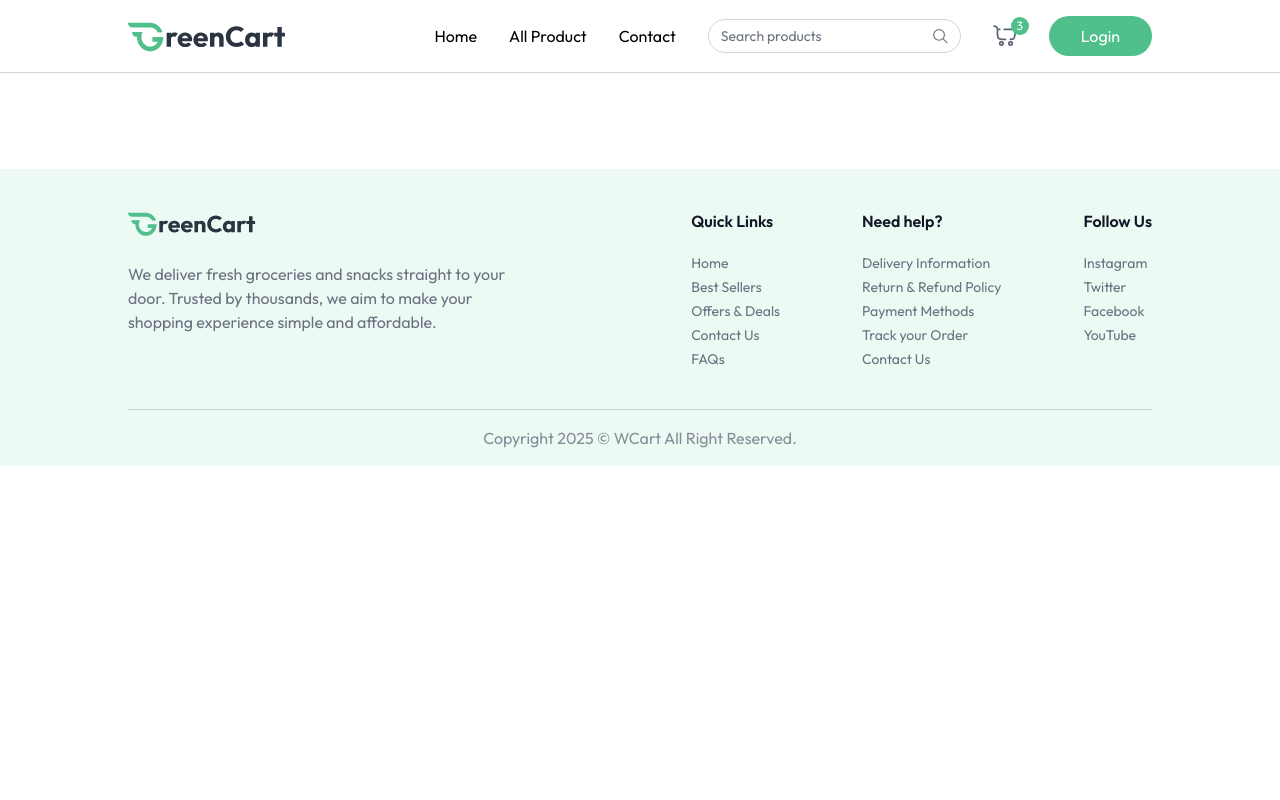
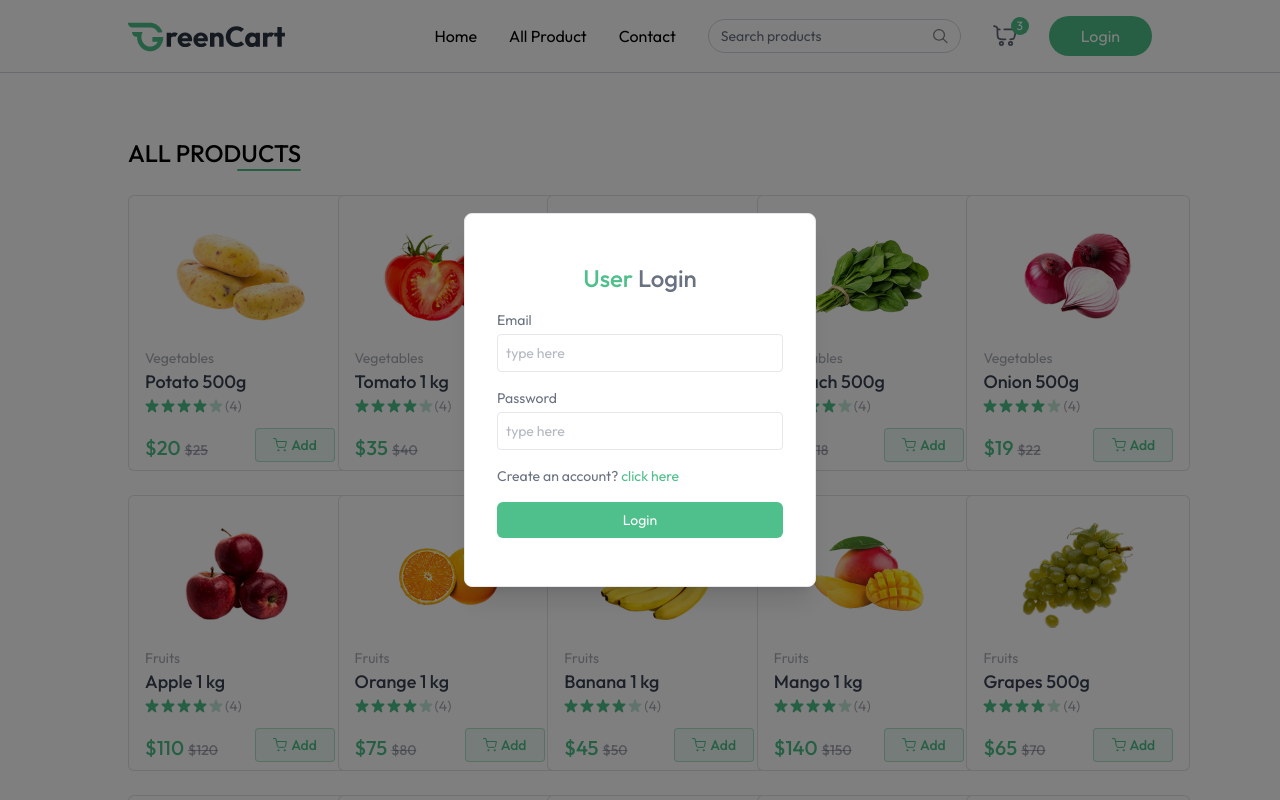
Before and after one commit to MinZexing/WCart, a React (Vite) app in the folder client/: page /products in a window 1280 px wide. Both pictures are taken after a click on the button "Login". Shown: the top 800 px of the page. Built offline with nearby package versions, Linux system fonts and the light colour scheme.

Commit message:
create login and signup component for the frontend

```diff
--- a/client/src/App.jsx
+++ b/client/src/App.jsx
@@ -3,13 +3,18 @@
 import Home from "./pages/Home";
 import { Toaster } from "react-hot-toast";
 import Footer from "./components/Footer";
+import { useAppContext } from "./context/AppContext";
+import Login from "./components/Login";
+import AllProducts from "./pages/AllProducts";
 
 function App() {
   const isSellerPath = useLocation().pathname.includes("seller");
+  const { showUserLogin } = useAppContext();
 
   return (
     <div>
       {isSellerPath ? null : <Navbar />}
+      {showUserLogin ? <Login /> : null}
 
       <Toaster />
       <div
@@ -17,6 +22,7 @@
       >
         <Routes>
           <Route path="/" element={<Home />} />
+          <Route path="/products" element={<AllProducts />} />
         </Routes>
       </div>
       {!isSellerPath && <Footer />}
--- /dev/null
+++ b/client/src/components/Login.jsx
@@ -0,0 +1,100 @@
+import { useState } from "react";
+import { useAppContext } from "../context/AppContext";
+
+function Login() {
+  const { setShowUserLogin, setUser } = useAppContext();
+
+  const [state, setState] = useState("login");
+  const [name, setName] = useState("");
+  const [email, setEmail] = useState("");
+  const [password, setPassword] = useState("");
+
+  const onSubmitHandler = async (event) => {
+    event.preventDefault();
+    setUser({
+      email: "test@greatstack.dev",
+      name: "GreatStack",
+    });
+
+    setShowUserLogin(false);
+  };
+
+  return (
+    <div
+      onClick={() => setShowUserLogin(false)}
+      className="fixed top-0 bottom-0 left-0 right-0 z-30 flex items-center text-sm text-gray-600 bg-black/50"
+    >
+      <form
+        onSubmit={onSubmitHandler}
+        className="flex flex-col gap-4 m-auto items-start p-8 py-12 w-80 sm:w-[352px] text-gray-500 rounded-lg shadow-xl border border-gray-200 bg-white"
+        onClick={(e) => e.stopPropagation()}
+      >
+        <p className="text-2xl font-medium m-auto">
+          <span className="text-primary">User</span>{" "}
+          {state === "login" ? "Login" : "Sign Up"}
+        </p>
+        {state === "register" && (
+          <div className="w-full">
+            <p>Name</p>
+            <input
+              onChange={(e) => setName(e.target.value)}
+              value={name}
+              placeholder="type here"
+              className="border border-gray-200 rounded w-full p-2 mt-1 outline-primary"
+              type="text"
+              required
+            />
+          </div>
+        )}
+        <div className="w-full ">
+          <p>Email</p>
+          <input
+            onChange={(e) => setEmail(e.target.value)}
+            value={email}
+            placeholder="type here"
+            className="border border-gray-200 rounded w-full p-2 mt-1 outline-primary"
+            type="email"
+            required
+          />
+        </div>
+        <div className="w-full ">
+          <p>Password</p>
+          <input
+            onChange={(e) => setPassword(e.target.value)}
+            value={password}
+            placeholder="type here"
+            className="border border-gray-200 rounded w-full p-2 mt-1 outline-primary"
+            type="password"
+            required
+          />
+        </div>
+        {state === "register" ? (
+          <p>
+            Already have account?{" "}
+            <span
+              onClick={() => setState("login")}
+              className="text-primary cursor-pointer"
+            >
+              click here
+            </span>
+          </p>
+        ) : (
+          <p>
+            Create an account?{" "}
+            <span
+              onClick={() => setState("register")}
+              className="text-primary cursor-pointer"
+            >
+              click here
+            </span>
+          </p>
+        )}
+        <button className="bg-primary hover:bg-primary-dull transition-all text-white w-full py-2 rounded-md cursor-pointer">
+          {state === "register" ? "Create Account" : "Login"}
+        </button>
+      </form>
+    </div>
+  );
+}
+
+export default Login;
--- a/client/src/context/AppContext.jsx
+++ b/client/src/context/AppContext.jsx
@@ -12,7 +12,9 @@
   const [isSeller, setIsSeller] = useState(false);
   const [showUserLogin, setShowUserLogin] = useState(false);
   const [products, setProducts] = useState([]);
+
   const [cartItems, setCartItems] = useState({});
+  const [searchQuery, setSearchQuery] = useState({});
 
   //fetch all products
   const fetchProducts = async () => {
@@ -73,6 +75,8 @@
     updateCartItem,
     removeFromCart,
     cartItems,
+    searchQuery,
+    setSearchQuery,
   };
   return <AppContext.Provider value={value}>{children}</AppContext.Provider>;
 };
--- /dev/null
+++ b/client/src/pages/AllProducts.jsx
@@ -0,0 +1,39 @@
+import { useEffect, useState } from "react";
+import { useAppContext } from "../context/AppContext";
+import ProductCard from "../components/ProductCard";
+
+function AllProducts() {
+  const { products, searchQuery } = useAppContext();
+  const [filteredProducts, setFilteredProducts] = useState([]);
+
+  useEffect(() => {
+    if (searchQuery.length > 0) {
+      setFilteredProducts(
+        products.filter((product) =>
+          product.name.toLowerCase().includes(searchQuery.toLowerCase())
+        )
+      );
+    } else {
+      setFilteredProducts(products);
+    }
+  }, [products, searchQuery]);
+
+  return (
+    <div className="mt-16 flex flex-col">
+      <div className="flex flex-col items-end w-max">
+        <p className="text-2xl font-medium uppercase">All products</p>
+        <div className="w-16 h-0.5 bg-primary rounded-full"></div>
+      </div>
+
+      <div className="grid grid-cols-2 sm:grid-cols-3 md:grid-cols-4 gap-3 md:gap-6 lg:grid-cols-5 mt-6">
+        {filteredProducts
+          .filter((product) => product.inStock)
+          .map((product, index) => (
+            <ProductCard key={index} product={product} />
+          ))}
+      </div>
+    </div>
+  );
+}
+
+export default AllProducts;
```
